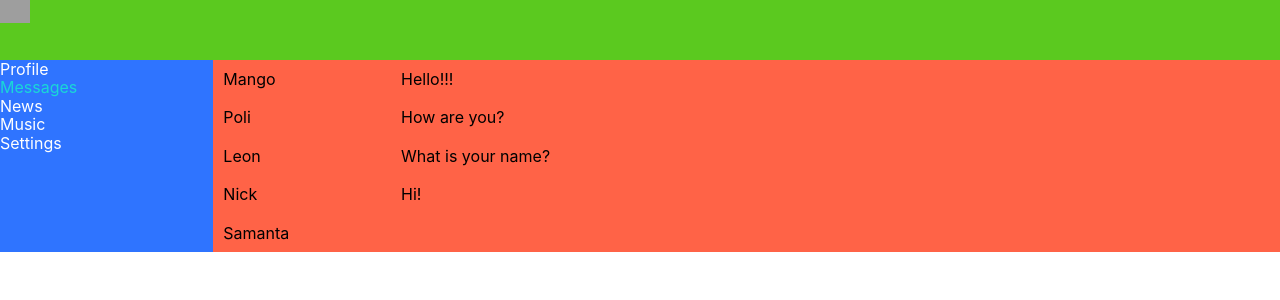
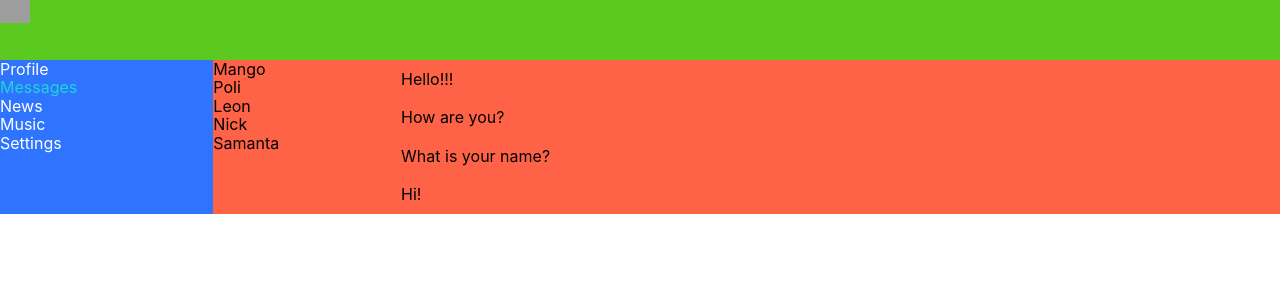
Before and after one commit to ArtemMakhov/social-network, a React (Create React App) app: page /dialog in a window 1280 px wide. Shown: the top 300 px of the page. Built offline with nearby package versions, Linux system fonts and the light colour scheme; grey boxes are pictures that could not be loaded.

Commit message:
add Myposts

```diff
--- a/src/App.css
+++ b/src/App.css
@@ -15,6 +15,5 @@
 
 .content {
   grid-area: c;
-
   background-color: tomato;
 }
--- a/src/App.jsx
+++ b/src/App.jsx
@@ -19,7 +19,7 @@ const App = () => {
       <div className='content'>
         <Routes>
           <Route path='/profile' element={<Profile />} />
-          <Route path='/dialog' element={<Dialogs />} />
+          <Route path='/dialog/*' element={<Dialogs />} />
           <Route path='/news' element={<News />} />
           <Route path='/music' element={<Music />} />
           <Route path='/settings' element={<Settings />} />
--- a/src/components/Dialogs/Dialogs.jsx
+++ b/src/components/Dialogs/Dialogs.jsx
@@ -1,4 +1,16 @@
-import { Contact ,Message,Wrapper} from "./Dialogs.styled";
+import { Contact ,MessageItem,Wrapper} from "./Dialogs.styled";
+
+const Dialog = ({ name, id }) => {
+    return (
+        <div><Contact to={id}>{name}</Contact></div>
+    )
+};
+
+const Message = ({ message }) => {
+    return (
+        <MessageItem>{message}</MessageItem>
+    )
+};
 
 const Dialogs = (props) => {
     return (
@@ -6,21 +18,22 @@ const Dialogs = (props) => {
         <Wrapper>
 
             <div>
-                <Contact>Mango</Contact>
-                <Contact>Poli</Contact>
-                <Contact>Leon</Contact>
-                <Contact>Nick</Contact>
-                <Contact>Samanta</Contact>
+                <Dialog name="Mango" id="1" />
+                <Dialog name="Poli" id="2" />
+                <Dialog name="Leon" id="3" />
+                <Dialog name="Nick" id="4" />
+                <Dialog name="Samanta" id="5" />
             </div>
             <div>
-                <Message>Hello!!!</Message>
-                <Message>How are you?</Message>
-                <Message>What is your name?</Message>
-                <Message>Hi!</Message>
+                <Message message="Hello!!!" />
+                <Message message="How are you?" />
+                <Message message="What is your name?" />
+                <Message message="Hi!"/>
+
             </div>
 
         </Wrapper>
     )
-}
+};
 
 export default Dialogs;
--- a/src/components/Dialogs/Dialogs.styled.jsx
+++ b/src/components/Dialogs/Dialogs.styled.jsx
@@ -1,20 +1,21 @@
 import styled from "styled-components";
-
+import { NavLink } from "react-router-dom";
 
 
 export const Wrapper = styled.div`
-display: grid;
-grid-template-columns: 2fr 10fr;
+  display: grid;
+  grid-template-columns: 2fr 10fr;
 `
 
-export const Contact = styled.div`
-  padding:10px ;
+export const Contact = styled(NavLink)`
 
+  text-decoration: none;
+  color: black;
   &.active{
-    color: blueviolet;
+    color: #e2df2b;
   }
 `
 
-export const Message = styled.div`
+export const MessageItem = styled.div`
     padding:10px ;
 `
--- a/src/components/Profile/MyPosts/MyPosts.jsx
+++ b/src/components/Profile/MyPosts/MyPosts.jsx
@@ -1,13 +1,13 @@
-// import s from './MyPosts.module.css';
 import Post from './Post/Post';
+import { Title,Button } from './MyPosts.styled';
 
 const MyPosts = () => {
     return (
         <div >
-            My post
+            <Title>My post</Title>
             <div>
-                <textarea></textarea>
-                <button>Add post</button>
+                <div><textarea></textarea></div>
+                <Button>Add post</Button>
             </div>
             <div >
                 <Post message="Hi, how are you?" like="20"/>
--- /dev/null
+++ b/src/components/Profile/MyPosts/MyPosts.styled.jsx
@@ -0,0 +1,9 @@
+import styled from "styled-components";
+
+export const Title = styled.h3`
+    padding-bottom: 10px;
+`
+
+export const Button = styled.button`
+    margin-bottom: 10px;
+`
--- a/src/components/Profile/Profile.jsx
+++ b/src/components/Profile/Profile.jsx
@@ -1,14 +1,10 @@
 import MyPosts from "./MyPosts/MyPosts";
+import ProfileInfo from "./ProfileInfo/ProfileInfo";
 
 const Profile = () => {
     return (
         <div>
-            <div>
-                <img src="https://helpx.adobe.com/content/dam/help/en/photoshop/using/convert-color-image-black-white/jcr_content/main-pars/before_and_after/image-before/Landscape-Color.jpg" alt="hero" width="100%" height="200" />
-            </div>
-            <div>
-                <img src="https://beebom.com/wp-content/uploads/2022/02/Featured.jpg?w=730&h=487&crop=1&quality=75" alt="avatar" width="150" height="150" />
-            </div>
+            <ProfileInfo/>
             <MyPosts/>
         </div>
     )
--- /dev/null
+++ b/src/components/Profile/ProfileInfo/ProfileInfo.jsx
@@ -0,0 +1,16 @@
+import { Box } from '../../Box';
+
+const ProfileInfo = () => {
+    return (
+        <div>
+            <div>
+                <img src="https://helpx.adobe.com/content/dam/help/en/photoshop/using/convert-color-image-black-white/jcr_content/main-pars/before_and_after/image-before/Landscape-Color.jpg" alt="hero" width="100%" height="200" />
+            </div>
+            <Box p="10px">
+                <img src="https://beebom.com/wp-content/uploads/2022/02/Featured.jpg?w=730&h=487&crop=1&quality=75" alt="avatar" width="150" height="150" />
+            </Box>
+        </div>
+    )
+};
+
+export default ProfileInfo;
```
Also changed, not shown: src/components/Profile/ProfileInfo/ProfileInfo.styled.jsx (added).
